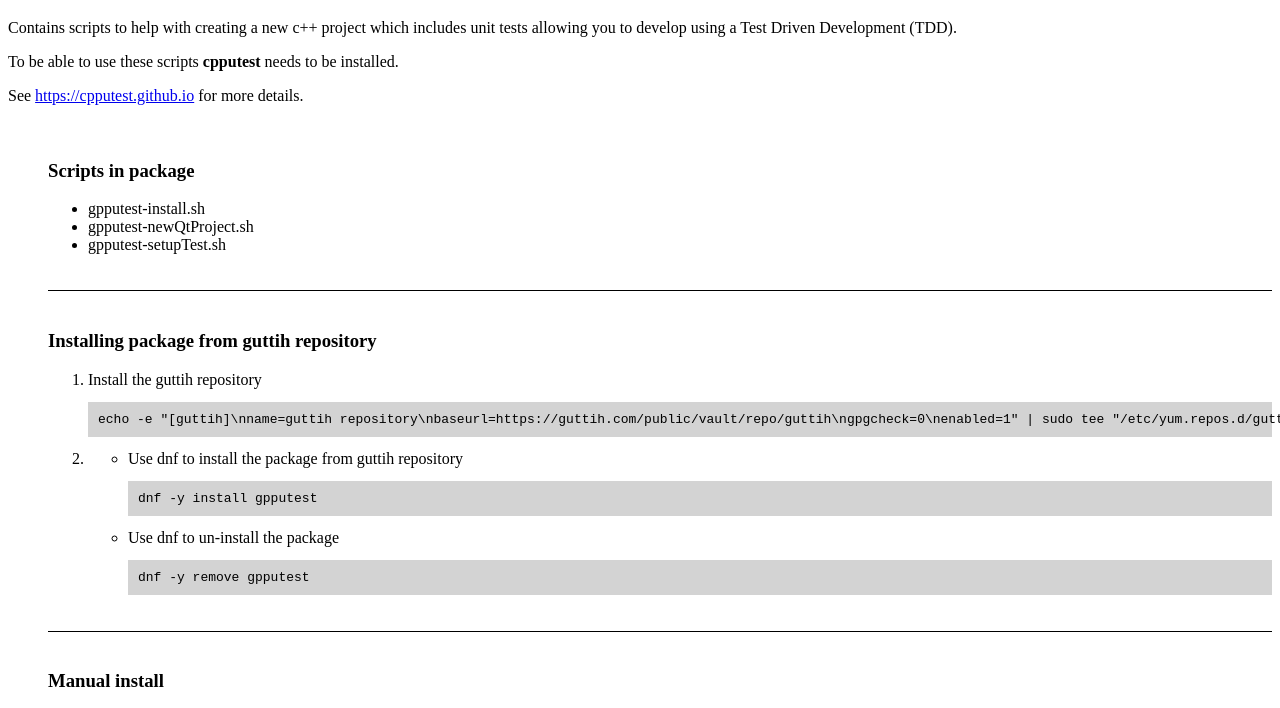
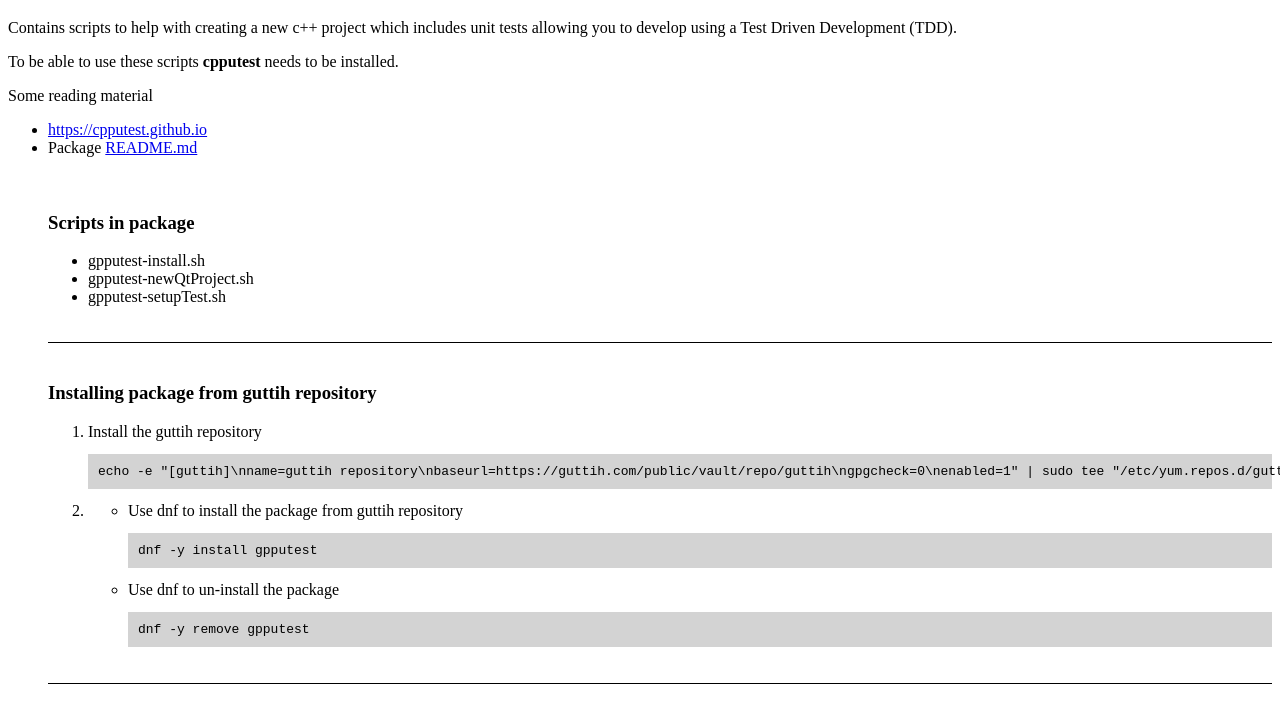
Before and after one commit to guttih/gpputest, a plain HTML site: page support/index.html in a window 1280 px wide. Shown: the part 61-769 px from the top of the page. Drawn offline with Linux system fonts and the light colour scheme.

Commit message:
adding link to readme in index.html

```diff
--- a/support/index.html
+++ b/support/index.html
@@ -36,7 +36,11 @@
         a Test Driven Development (TDD).</p>
     <p>To be able to use these scripts <b>cpputest</b> needs to be installed.</p>
 
-    <p>See <a href="https://cpputest.github.io">https://cpputest.github.io</a> for more details.</p>
+    <p>Some reading material</p>
+    <ul>
+        <li><a href="https://cpputest.github.io">https://cpputest.github.io</a></li>
+        <li>Package <a href="https://raw.githubusercontent.com/guttih/gpputest/main/src/doc/README.md">README.md</a></li>
+    </ul>
 
     <div class="section">
         <h3>Scripts in package</h3>
```
Also changed, not shown: 4 other files.
